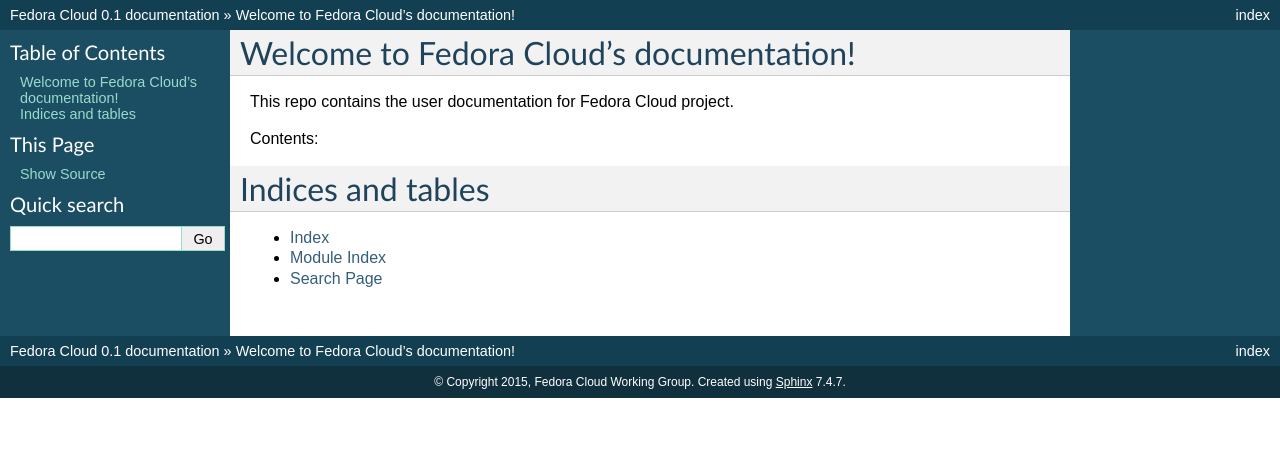
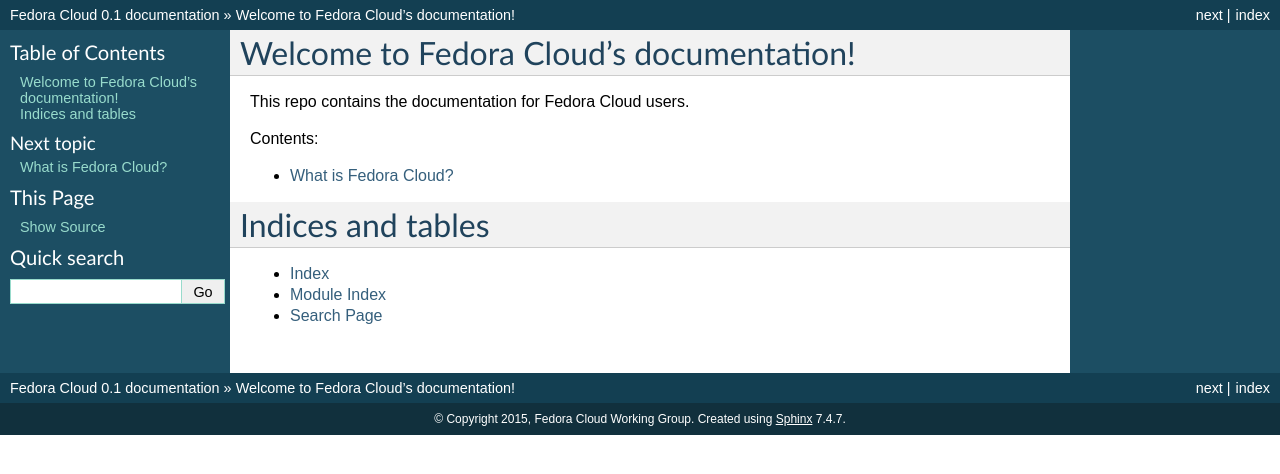
Before and after one commit to fedora-cloud/fedoracloud, a Sphinx documentation site: the page built from docs/index.rst, in a window 1280 px wide. Shown: the top 474 px of the page. Built offline with Sphinx 7.4.7, drawn with Linux system fonts in a browser that asks for light colours.

```diff
--- a/docs/index.rst
+++ b/docs/index.rst
@@ -6,12 +6,14 @@
 Welcome to Fedora Cloud's documentation!
 ========================================
 
-This repo contains the user documentation for Fedora Cloud project.
+This repo contains the documentation for Fedora Cloud users.
 
 Contents:
 
 .. toctree::
    :maxdepth: 2
+
+   whatis
 
 
 
```
Also changed, not shown: docs/whatis.rst (added, +18 -0 lines).
